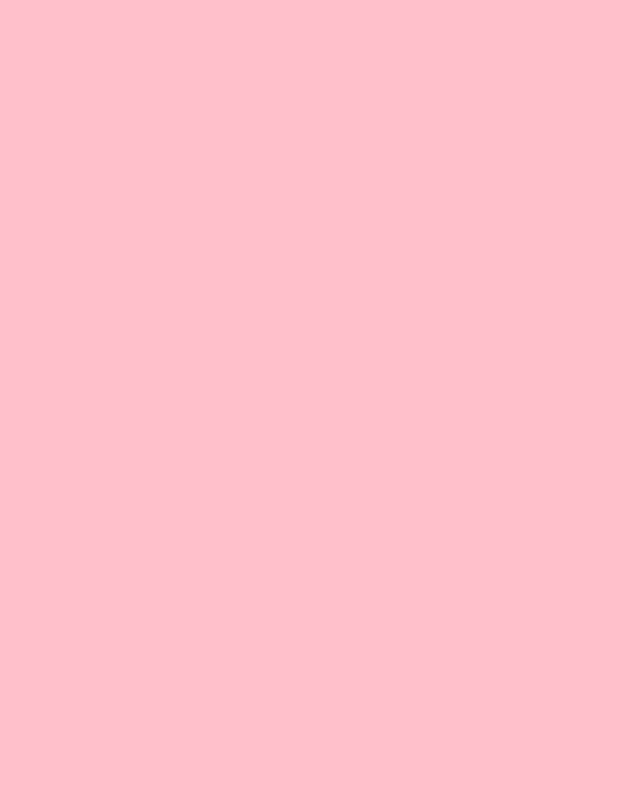
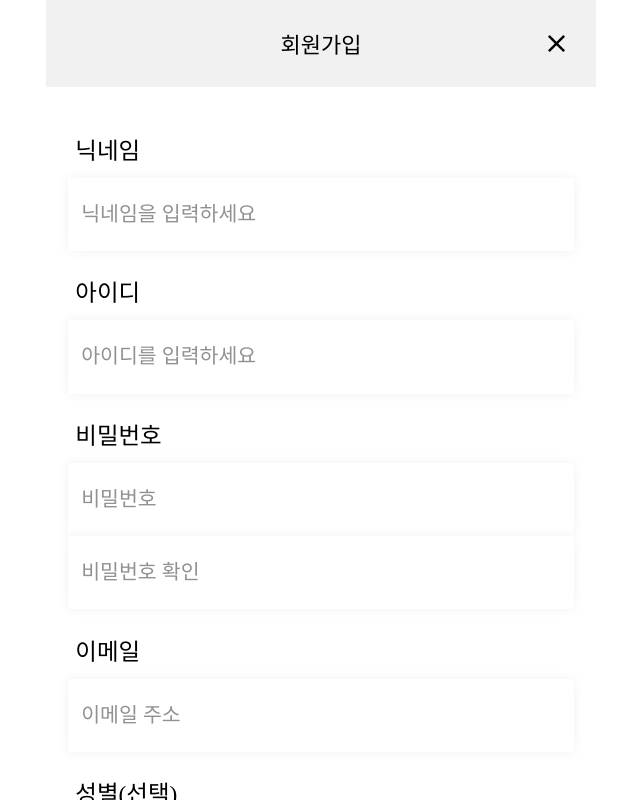
Before and after one commit to kather0220/venti-frontend, a React (Create React App) app: page /sign-up in a window 1280 px wide. Shown: the whole page, without its empty margins (319-959 px from the left). Built offline with nearby package versions, Linux system fonts and the light colour scheme; a web font is replaced by a local one.

Commit message:
(sign-up) style : display overall design of the page

```diff
--- /dev/null
+++ b/src/common/Button/index.js
@@ -0,0 +1,8 @@
+import * as S from './styles';
+import React from 'react';
+
+function Button(props) {
+  return <S.StyledButton>{props.text}</S.StyledButton>;
+}
+
+export default Button;
--- /dev/null
+++ b/src/common/Button/styles.js
@@ -0,0 +1,14 @@
+import styled from 'styled-components';
+
+export const StyledButton = styled.button`
+  width: 9.067rem;
+  height: 2.333rem;
+  font-family: Noto Sans KR;
+  font-style: normal;
+  font-weight: bold;
+  font-size: 0.933rem;
+  color: white;
+  background: #f40552;
+  border-radius: 10px;
+  border: none;
+`;
--- a/src/pages/LogInPage/index.js
+++ b/src/pages/LogInPage/index.js
@@ -1,4 +1,5 @@
 import React, { useState } from 'react';
+import Button from '../../common/Button/index';
 import * as S from './styles';
 
 function LogInPage() {
@@ -41,7 +42,7 @@ function LogInPage() {
           ></S.PwInput>
         </S.InputContainer>
       </S.IdPwContainer>
-      <S.LogInButton onClick={handleClick}>로그인</S.LogInButton>
+      <Button onClick={handleClick} text="로그인"></Button>
       <S.SignUpLink to="/sign-up">Venti 회원가입</S.SignUpLink>
     </S.MainContainer>
   );
--- a/src/pages/LogInPage/styles.js
+++ b/src/pages/LogInPage/styles.js
@@ -17,6 +17,7 @@ export const IdPwContainer = styled.div`
   margin-top: 8.8rem;
   display: flex;
   flex-direction: column;
+  margin-bottom: 9.133rem;
 `;
 
 export const InputContainer = styled.div`
@@ -65,20 +66,6 @@ export const PwInput = styled.input`
   }
 `;
 
-export const LogInButton = styled.button`
-  width: 9.067rem;
-  height: 2.333rem;
-  margin-top: 9.133rem;
-  font-family: Noto Sans KR;
-  font-style: normal;
-  font-weight: bold;
-  font-size: 0.933rem;
-  color: white;
-  background: #f40552;
-  border-radius: 10px;
-  border: none;
-`;
-
 export const SignUpLink = styled(Link)`
   margin-top: 1.267rem;
   margin-bottom: 15.867rem;
--- a/src/pages/SignUpPage/index.js
+++ b/src/pages/SignUpPage/index.js
@@ -1,8 +1,41 @@
 import React from 'react';
-import Container from '../../common/Container';
+import { useHistory } from 'react-router-dom';
+import Button from '../../common/Button/index';
+import * as S from './styles';
 
 function SignUpPage() {
-  return <Container></Container>;
+  const history = useHistory();
+  return (
+    <S.MainContainer>
+      <S.TopBar>
+        <S.PageName>회원가입</S.PageName>
+        <S.CloseButton
+          src={'/img/close-button.png'}
+          onClick={(e) => history.push('/log-in')}
+        ></S.CloseButton>
+      </S.TopBar>
+      <S.InputExp>닉네임</S.InputExp>
+      <S.InputBox placeholder="닉네임을 입력하세요"></S.InputBox>
+      <S.InputExp>아이디</S.InputExp>
+      <S.InputBox placeholder="아이디를 입력하세요"></S.InputBox>
+      <S.InputExp>비밀번호</S.InputExp>
+      <S.InputBox placeholder="비밀번호"></S.InputBox>
+      <S.InputBox placeholder="비밀번호 확인"></S.InputBox>
+      <S.InputExp>이메일</S.InputExp>
+      <S.InputBox placeholder="이메일 주소"></S.InputBox>
+      <S.InputExp>성별(선택)</S.InputExp>
+      <S.ButtonContainer>
+        <S.RadioButton type="radio"></S.RadioButton>
+        <S.ButtonText>남</S.ButtonText>
+        <S.RadioButton type="radio"></S.RadioButton>
+        <S.ButtonText>여</S.ButtonText>
+      </S.ButtonContainer>
+      <S.InputExp>생년월일(선택)</S.InputExp>
+
+      <S.InputBox type="date" value="2000-02-20"></S.InputBox>
+      <S.StyledButton>회원가입</S.StyledButton>
+    </S.MainContainer>
+  );
 }
 
 export default SignUpPage;
--- a/src/pages/SignUpPage/styles.js
+++ b/src/pages/SignUpPage/styles.js
@@ -0,0 +1,101 @@
+import styled from 'styled-components';
+
+export const MainContainer = styled.div`
+  display: flex;
+  flex-direction: column;
+`;
+
+export const TopBar = styled.div`
+  display: flex;
+  flex-direction: row;
+  position: relative;
+  justify-content: center;
+  align-items: center;
+  margin-bottom: 1rem;
+  width: 100%;
+  height: 3.933rem;
+  background: #f1f1f1;
+`;
+
+export const PageName = styled.div`
+  font-family: Noto Sans KR;
+  font-style: normal;
+  font-weight: 500;
+  font-size: 1rem;
+  color: black;
+`;
+
+export const CloseButton = styled.img`
+  position: absolute;
+  width: 1.3rem;
+  height: 1.3rem;
+  right: 1.133rem;
+`;
+
+export const InputExp = styled.div`
+  padding-left: 1.333rem;
+  margin-top: 1.067rem;
+  margin-bottom: 0.533rem;
+  font-family: Noto Sans KR;
+  font-style: normal;
+  font-weight: normal;
+  font-size: 1.067rem;
+  align-items: center;
+`;
+
+export const InputBox = styled.input`
+  margin: 0 1rem;
+  height: 3.333rem;
+  background: white;
+  box-shadow: 0px 0px 11px rgba(0, 0, 0, 0.06);
+  border: none;
+  padding-left: 0.6rem;
+  font-family: Noto Sans KR;
+  font-style: normal;
+  font-weight: 400;
+  font-size: 0.933rem;
+  &::placeholder {
+    color: #919191;
+  }
+  &:focus {
+    outline: none;
+  }
+`;
+
+export const ButtonContainer = styled.div`
+  display: flex;
+  flex-direction: row;
+  margin-left: 1.6rem;
+  align-items: center;
+`;
+export const RadioButton = styled.input`
+  width: 1rem;
+  height: 1rem;
+  color: black;
+  background: black;
+  // 라디오 버튼 customizing 예정
+`;
+
+export const ButtonText = styled.div`
+  padding-left: 0.333rem;
+  width: 4.333rem;
+  font-family: Noto Sans KR;
+  font-style: normal;
+  font-weight: normal;
+  font-size: 1.067rem;
+  color: #ababab;
+`;
+
+export const StyledButton = styled.button`
+  width: 9.067rem;
+  height: 2.333rem;
+  font-family: Noto Sans KR;
+  font-style: normal;
+  font-weight: bold;
+  font-size: 0.933rem;
+  color: white;
+  background: #f40552;
+  border-radius: 10px;
+  border: none;
+  margin: 2rem 7.967rem 3.267rem;
+`;
```
Also changed, not shown: public/img/close-button.png (added).
